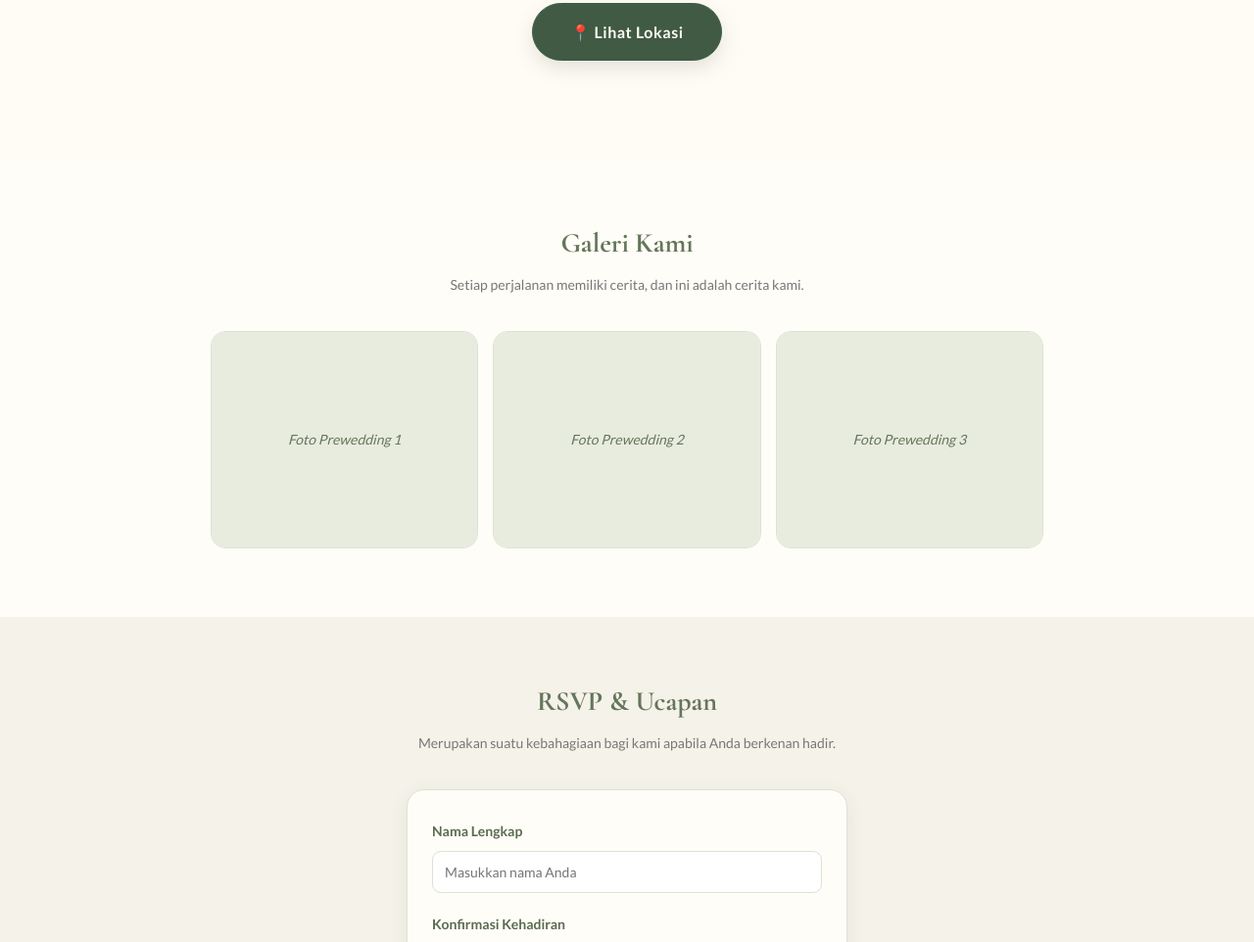
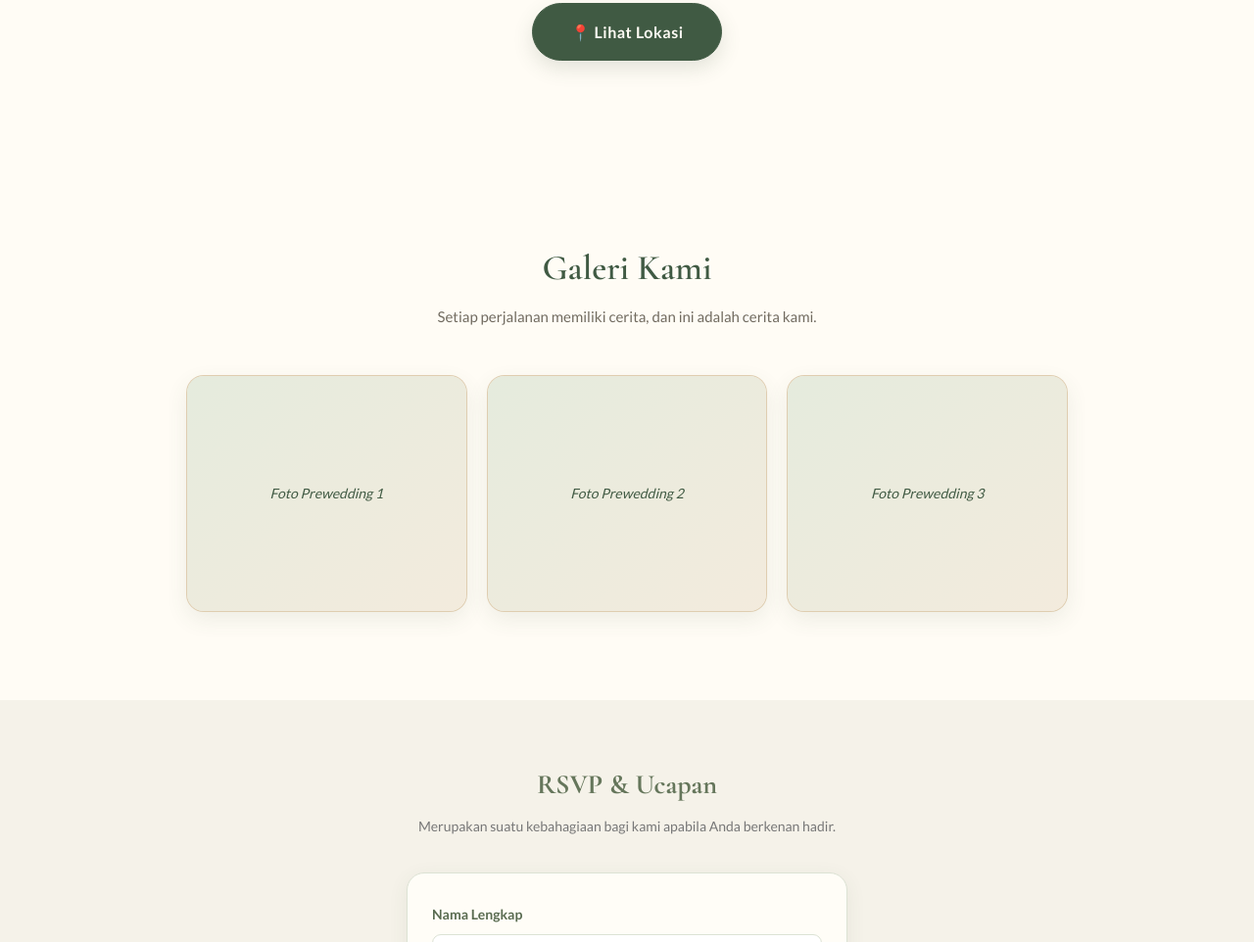
Before and after one commit to 01kimnara-commits/wedding-invitation, a plain HTML site: page index.html in a window 1280 px wide. Shown: the part 4053-5015 px from the top of the page at 98% size. Drawn offline with nearby package versions, Linux system fonts and the light colour scheme.

Commit message:
perubahan gallery

```diff
--- a/style.css
+++ b/style.css
@@ -633,68 +633,94 @@ EVENT - PREMIUM STYLE
     background: var(--sage);
 }
 
+
 /* =========================
-   GALERI PREWEDDING
+   GALERI PREWEDDING PREMIUM
 ========================= */
 
 .gallery {
-    padding: 70px 20px;
+    padding: 90px 20px;
     text-align: center;
-    background-color: #fffdf7;
+    background: var(--ivory);
 }
 
 .gallery .section-title {
-    margin-bottom: 35px;
+    margin-bottom: 45px;
 }
 
 .gallery .section-title h2 {
-    color: #65765b;
-    font-size: 28px;
-    margin-bottom: 12px;
+    font-family: 'Cormorant Garamond', serif;
+    color: var(--sage-dark);
+    font-size: 36px;
+    font-weight: 600;
+    margin-bottom: 14px;
 }
 
 .gallery .section-title p {
-    color: #777;
-    font-size: 14px;
-    line-height: 1.8;
+    font-family: 'Lato', sans-serif;
+    color: #716B60;
+    font-size: 15px;
+    line-height: 1.9;
 }
 
 .gallery-container {
-    max-width: 850px;
+    max-width: 900px;
     margin: auto;
     display: grid;
     grid-template-columns: repeat(3, 1fr);
-    gap: 15px;
+    gap: 20px;
 }
 
 .gallery-item {
     overflow: hidden;
-    border-radius: 15px;
-    border: 1px solid #dce2d4;
+    border-radius: 18px;
+    border: 1px solid rgba(184, 149, 93, .35);
+    background: #F3EBDD;
+    box-shadow: 0 8px 22px rgba(64, 90, 67, .09);
+    transition: all .35s ease;
+}
+
+.gallery-item:hover {
+    transform: translateY(-5px);
+    box-shadow: 0 14px 28px rgba(64, 90, 67, .16);
 }
 
 .gallery-placeholder {
-    height: 220px;
-    background: #e8ecdf;
+    height: 240px;
+    background: linear-gradient(
+        145deg,
+        #E5EBDD,
+        #F3EBDD
+    );
     display: flex;
     justify-content: center;
     align-items: center;
-    color: #65765b;
+    color: var(--sage-dark);
+    font-family: 'Lato', sans-serif;
     font-size: 14px;
     font-style: italic;
 }
 
 @media (max-width: 600px) {
+    .gallery {
+        padding: 70px 15px;
+    }
+
+    .gallery .section-title h2 {
+        font-size: 31px;
+    }
+
     .gallery-container {
         grid-template-columns: repeat(2, 1fr);
-        gap: 10px;
+        gap: 12px;
     }
 
     .gallery-placeholder {
-        height: 160px;
+        height: 170px;
         font-size: 12px;
     }
 }
+
 
 /* =========================
    RSVP & UCAPAN
```
